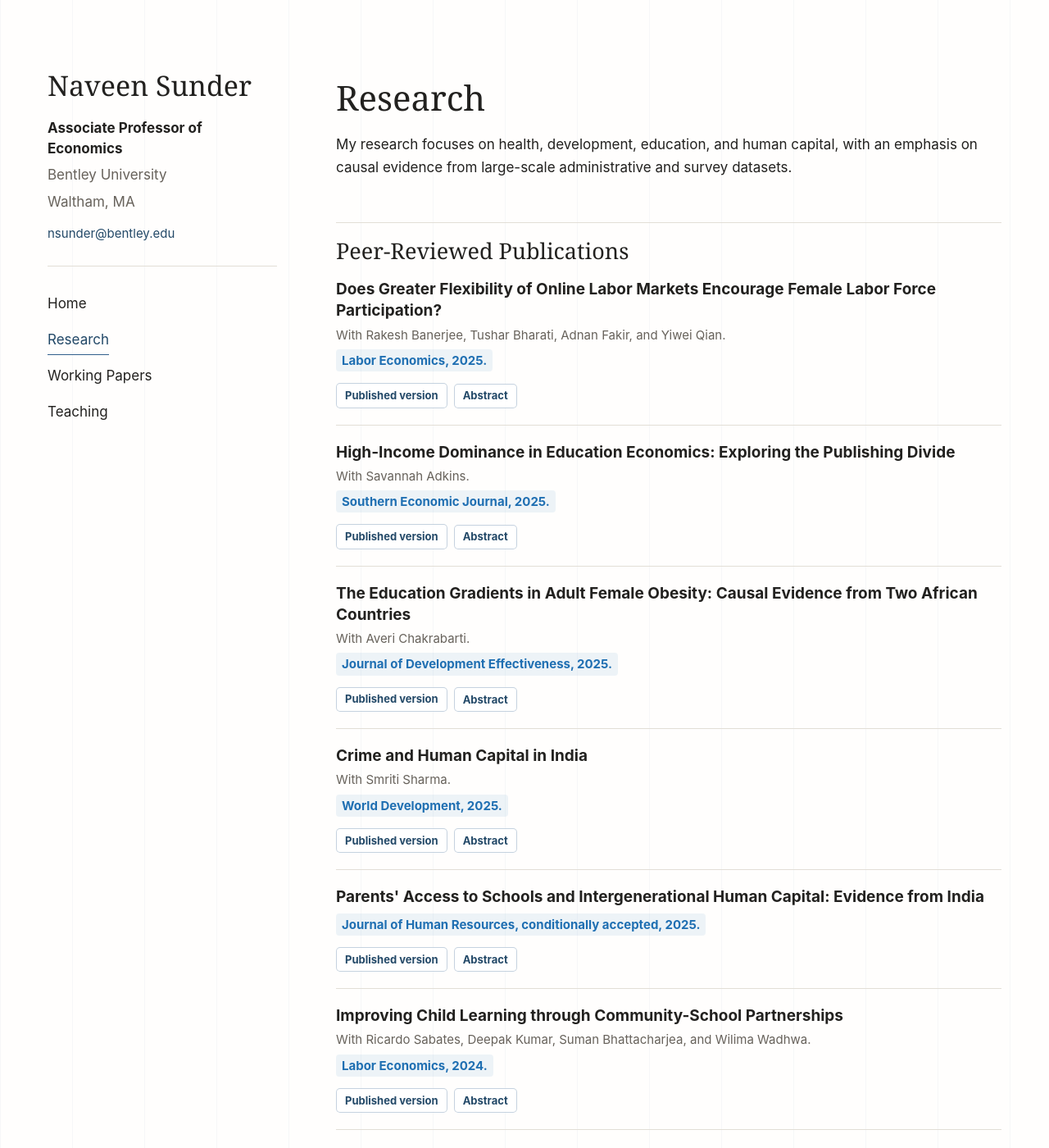
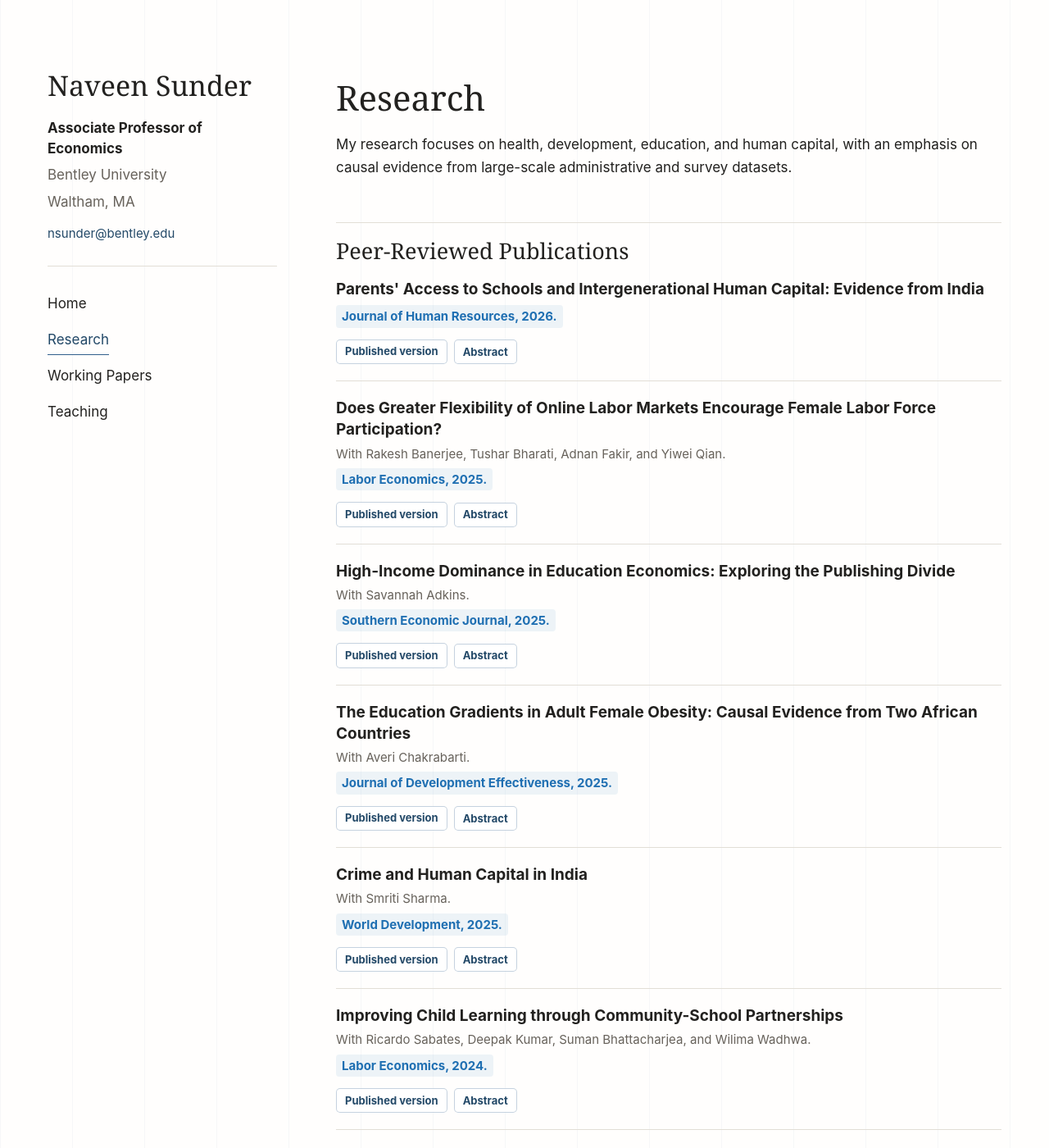
Before and after one commit to naveensunder/naveensunder.github.io, a Jekyll site: the page built from research.md, in a window 1280 px wide and 1400 px high. Shown: the whole window at 82% size. Built offline with Jekyll 4.4.1, drawn with Linux system fonts in a browser that asks for light colours; part of the change alters nothing that is shown.

Commit message:
Update JHR publication status

```diff
--- a/research.md
+++ b/research.md
@@ -11,6 +11,15 @@ My research focuses on health, development, education, and human capital, with a
 ## Peer-Reviewed Publications
 
 <div class="research-list">
+  <article class="research-item">
+    <p class="research-title">Parents' Access to Schools and Intergenerational Human Capital: Evidence from India</p>
+    <p class="research-venue">Journal of Human Resources, 2026.</p>
+    <div class="paper-actions">
+      <a class="paper-button" href="https://jhr.uwpress.org/content/early/2026/06/01/jhr.0520-10939R3">Published version</a>
+      <details class="abstract-toggle"><summary>Abstract</summary><p>This paper estimates the direct and intergenerational effects of one of the world’s largest school expansion policies. Starting in 1993-94, the District Primary Education Programme (DPEP) constructed over 100,000 new schools and served over 50 million children in India. Using a fuzzy regression discontinuity design I show that the policy increased enrollment, literacy and years of education for both male and female direct beneficiaries. Further, I find that children whose mothers were DPEP beneficiaries had higher scores on vernacular (18 percent), math (13 percent), and English (15 percent) tests, while Father’s DPEP exposure had no effect on children’s learning.</p></details>
+    </div>
+  </article>
+
   <article class="research-item">
     <p class="research-title">Does Greater Flexibility of Online Labor Markets Encourage Female Labor Force Participation?</p>
     <p class="research-authors">With Rakesh Banerjee, Tushar Bharati, Adnan Fakir, and Yiwei Qian.</p>
@@ -48,15 +57,6 @@ My research focuses on health, development, education, and human capital, with a
     <div class="paper-actions">
       <a class="paper-button" href="/Published%20Papers/2025,%20Sharma%20%26%20Sunder%20-%20Crime%20and%20Human%20Capital%20In%20India%20(World%20Dev).pdf">Published version</a>
       <details class="abstract-toggle"><summary>Abstract</summary><p>Violent crime profoundly affects several socioeconomic outcomes. But does day-to-day crime also shape human capital accumulation? We answer this question in the Indian context by combining multiple years of district-level crime data with a representative survey on learning achievement of school-aged children. Our empirical strategy leverages the district-year variation in crime to estimate the crime-learning gradient. We find that an increase in violent crime is associated with lower achievement in reading and math, while non-violent crimes have no discernible correlation with learning outcomes. These associations hold similarly for boys and girls. Further, children from socioeconomically disadvantaged households show stronger negative associations. We document evidence that both household-level factors (reduced child mobility, lower adult engagement in work, and poorer mental health) and school-level factors (lower availability of teachers) are possible mechanisms underpinning these findings.</p></details>
-    </div>
-  </article>
-
-  <article class="research-item">
-    <p class="research-title">Parents' Access to Schools and Intergenerational Human Capital: Evidence from India</p>
-    <p class="research-venue">Journal of Human Resources, conditionally accepted, 2025.</p>
-    <div class="paper-actions">
-      <a class="paper-button" href="/Published%20Papers/2025,%20School%20Construction%20%26%20Intergenerational%20Human%20Capital%20(Conditionally%20Accepted,%20JHR).pdf">Published version</a>
-      <details class="abstract-toggle"><summary>Abstract</summary><p>This paper estimates the direct and intergenerational effects of one of the world’s largest school expansion policies. Starting in 1993-94, the District Primary Education Programme (DPEP) constructed over 100,000 new schools and served over 50 million children in India. Using a fuzzy regression discontinuity design I show that the policy increased enrollment, literacy and years of education for both male and female direct beneficiaries. Further, I find that children whose mothers were DPEP beneficiaries had higher scores on vernacular (18 percent), math (13 percent), and English (15 percent) tests, while Father’s DPEP exposure had no effect on children’s learning.</p></details>
     </div>
   </article>
 
```
